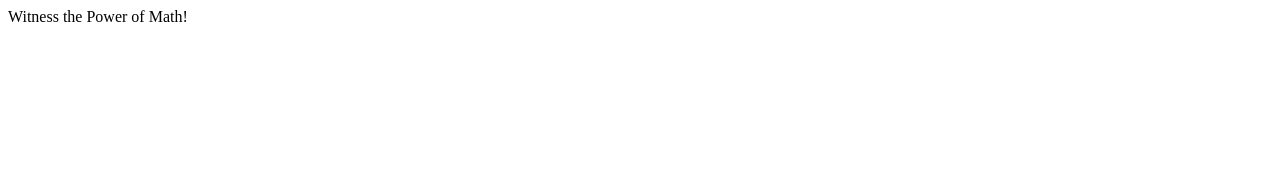
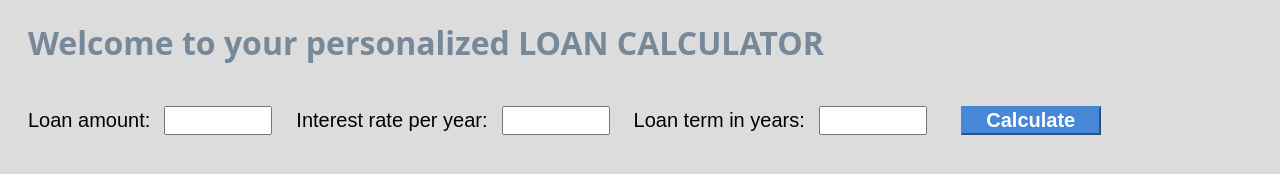
Before and after one commit to devrshah/power_of_math, a plain HTML site: page index.html in a window 1280 px wide. Drawn offline with Linux system fonts and the light colour scheme.

Commit message:
Update index.html

```diff
--- a/index.html
+++ b/index.html
@@ -3,9 +3,77 @@
 <head>
     <meta charset="UTF-8">
     <title>Power of Math!</title>
+    <style>
+        h1 {
+            color:#778899;
+            font-family: system-ui;
+            margin-left: 20px;
+            }
+        body {
+            background-color:#DCDCDC;
+            }
+        label {
+            color: #000000;
+            font-family: sans-serif;
+            font-size: 20px;
+            margin-left: 20px;
+            margin-top: 20px;
+            }
+         button {
+            background-color: #4886d7;
+            border-color: #4886d7;
+            color: #FFFFFF;
+            font-family: sans-serif;
+            font-size: 20px;
+            font-weight: bold;
+            margin-left: 30px;
+            margin-top: 20px;
+            width: 140px;
+            }
+         input {
+            color: #222629;
+            font-family: sans-serif;
+            font-size: 20px;
+            margin-left: 10px;
+            margin-top: 20px;
+            width: 100px;
+            }
+        </style>
+         <script>
+            // callAPI function that takes the base and exponent numbers as parameters
+            var callAPI = (principal, rate, time)=>{
+                // instantiate a headers object
+                var myHeaders = new Headers();
+                // add content type header to object
+                myHeaders.append("Content-Type", "application/json");
+                // using built in JSON utility package turn object to string and store in a variable
+                var raw = JSON.stringify({"principal":principal,"rate":rate,"time":time});
+                // create a JSON object with parameters for API call and store in a variable
+                var requestOptions = {
+                    method: 'POST',
+                    headers: myHeaders,
+                    body: raw,
+                    redirect: 'follow'
+                };
+                // make API call with parameters and use promises to get response
+                fetch("https://jwqf35mc0c.execute-api.us-east-1.amazonaws.com/Dev/", requestOptions)
+                .then(response => response.text())
+                .then(result => alert(JSON.parse(result).body))
+                .catch(error => console.log('error', error));
+            }
+        </script>
 </head>
-
 <body>
-    Witness the Power of Math!
+    <h1>Welcome to your personalized LOAN CALCULATOR</h1>
+	<form>
+        <label>Loan amount:</label>
+        <input type="text" id="principal">
+        <label>Interest rate per year:</label>
+        <input type="text" id="rate">
+        <label>Loan term in years:</label>
+        <input type="text" id="time">
+        <!-- set button onClick method to call function we defined passing input values as parameters -->
+        <button type="button" onclick="callAPI(document.getElementById('principal').value,document.getElementById('rate').value,document.getElementById('time').value)">Calculate</button>
+    </form>
 </body>
 </html>
```
